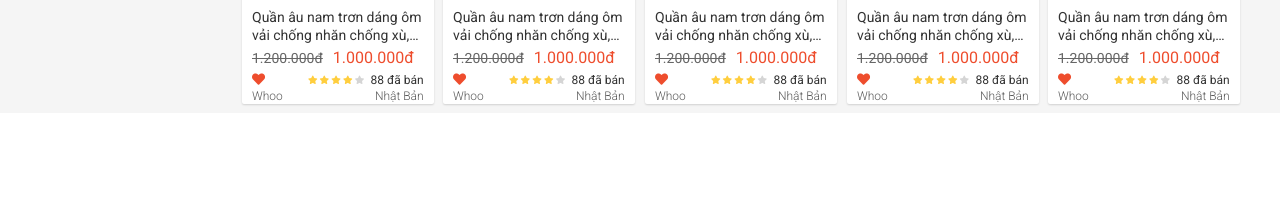
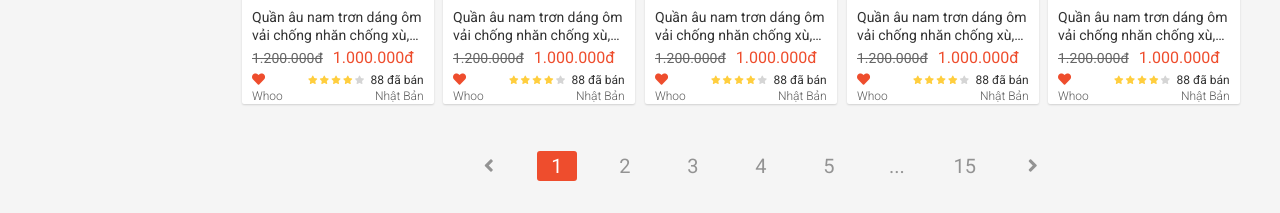
Before and after one commit to nvdung-khtn/F8-Project, a plain HTML site: page index.html in a window 1280 px wide. Shown: the part 716-929 px from the top of the page. Before the commit the page ends 829 px from the top, so only its background shows below. Drawn offline with nearby package versions, Linux system fonts and the light colour scheme.

Commit message:
Pagination IU

```diff
--- a/assets/css/base.css
+++ b/assets/css/base.css
@@ -212,3 +212,41 @@ html{
     color: var(--primary-color);
     display: block;
 }
+
+/** Pagination*/
+.pagination{
+    list-style: none;
+    display: flex;
+    justify-content: center;
+    align-items: center;
+}
+
+.pagination-item{
+    margin: 0 14px;
+}
+
+.pagination-item--active .pagination-item-link{
+    background-color: var(--primary-color);
+    color: var(--white-color);
+}
+
+.pagination-item--active .pagination-item-link:hover{
+    background-color: #ED5C3F;
+}
+
+.pagination-item-link{
+    --height: 30px;
+    color: #939393;
+    text-decoration: none;
+    font-size: 2rem;
+    height: var(--height);
+    min-width: 40px;
+    display: inline-block;
+    text-align: center;
+    line-height: var(--height);
+    border-radius: 3px;
+}
+
+.agination-item-icon{
+
+}
--- a/assets/css/main.css
+++ b/assets/css/main.css
@@ -1157,3 +1157,8 @@ i.icon-liked{
     top: -11px;
     color: var(--white-color);
 }
+
+/** Home product pagination*/
+.home-product__pagination{
+    margin: 48px 0 32px;
+}
--- a/index.html
+++ b/index.html
@@ -674,6 +674,42 @@
                                 </div>
                             </div>
                         </div>
+
+                        <ul class="pagination home-product__pagination">
+                            <li class="pagination-item">
+                                <a href="" class="pagination-item-link">
+                                    <i class="pagination-item-icon fas fa-angle-left"></i>
+                                </a>
+                            </li>
+
+                            <li class="pagination-item pagination-item--active">
+                                <a href="" class="pagination-item-link">1</a>
+                            </li>
+                            <li class="pagination-item">
+                                <a href="" class="pagination-item-link">2</a>
+                            </li>
+                            <li class="pagination-item">
+                                <a href="" class="pagination-item-link">3</a>
+                            </li>
+                            <li class="pagination-item">
+                                <a href="" class="pagination-item-link">4</a>
+                            </li>
+                            <li class="pagination-item">
+                                <a href="" class="pagination-item-link">5</a>
+                            </li>
+                            <li class="pagination-item">
+                                <a href="" class="pagination-item-link">...</a>
+                            </li>
+                            <li class="pagination-item">
+                                <a href="" class="pagination-item-link">15</a>
+                            </li>
+
+                            <li class="pagination-item">
+                                <a href="" class="pagination-item-link">
+                                    <i class="pagination-item-icon fas fa-angle-right"></i>
+                                </a>
+                            </li>
+                        </ul>
                     </div>
                 </div>
             </div>
```
